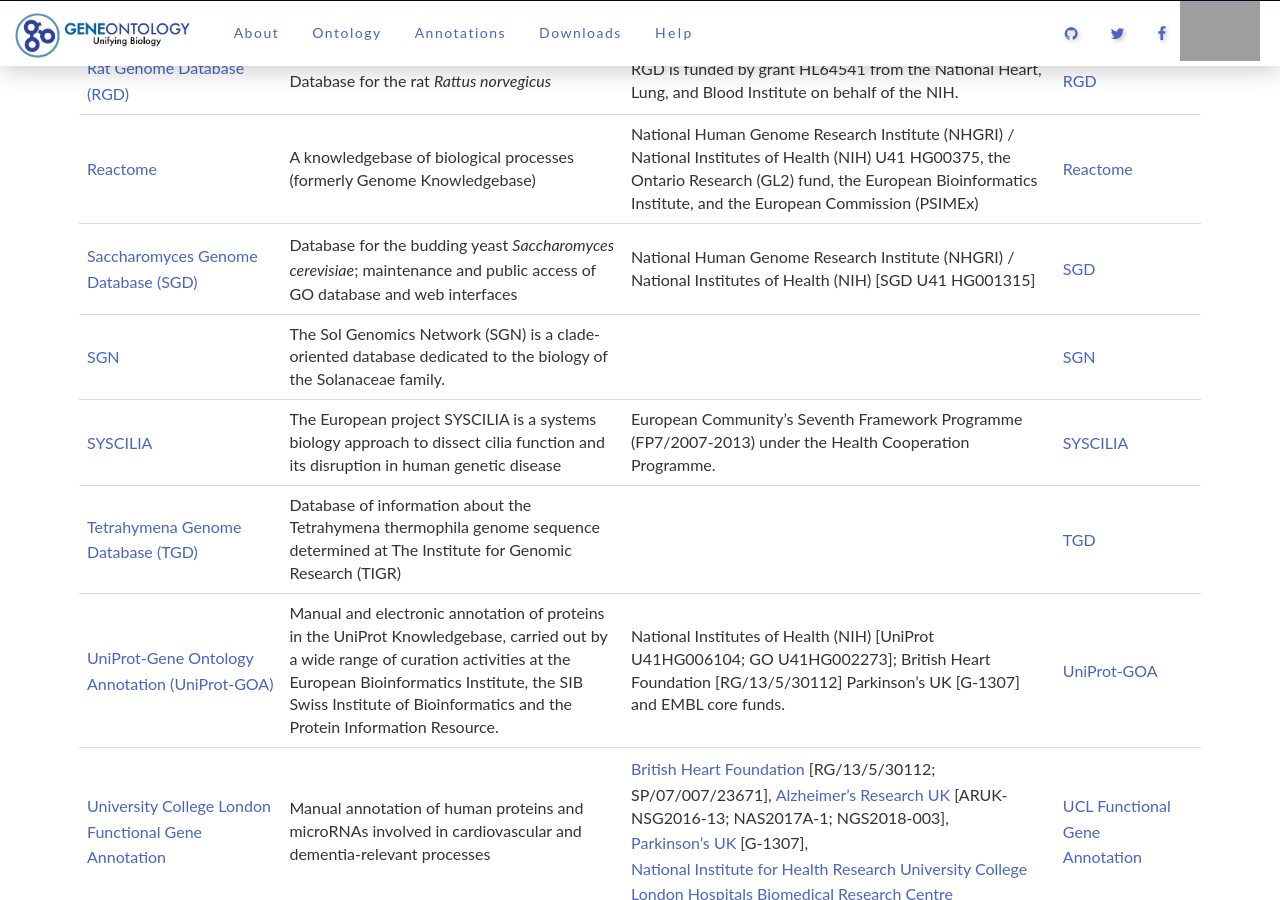
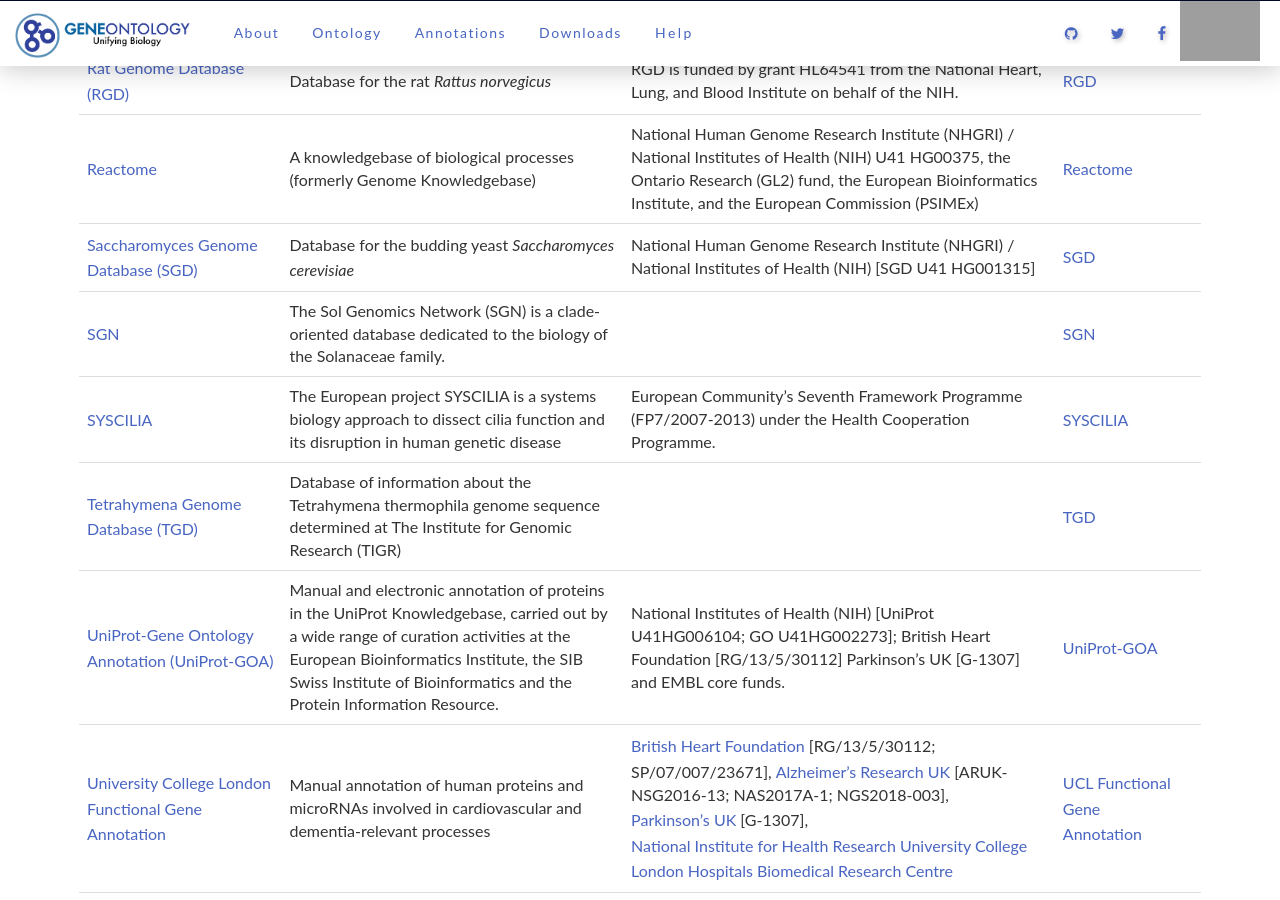
Before and after one commit to geneontology/geneontology.github.io, a Jekyll site: the page built from _docs/annotation-contributors.md, in a window 1280 px wide and 900 px high, scrolled down 2591 px. Built offline with Jekyll 4.4.1, drawn with Linux system fonts in a browser that asks for light colours; nearby versions of some CDN libraries; grey boxes are pictures that could not be loaded.

Commit message:
Update annotation-contributors.md
Updated UCL link as requested

```diff
--- a/_docs/annotation-contributors.md
+++ b/_docs/annotation-contributors.md
@@ -40,12 +40,12 @@
 |[Pseudomonas Genome Database (PseudoCAP)](http://www.pseudomonas.com/){:target="blank"}| 	A resource for annotations for the *Pseudomonas aeruginosa* PAO1 reference strain's genome and comparative analyses of several related *Pseudomonas* species |	[Cystic Fibrosis Foundation Therapeutics Inc.](http://www.cff.org/research/CFFT/){:target="blank"} |	[PseudoCAP](mailto:pseudocap-mail@sfu.ca){:target="blank"}|
 |[Rat Genome Database (RGD)](http://rgd.mcw.edu/){:target="blank"}| 	Database for the rat *Rattus norvegicus* |	RGD is funded by grant HL64541 from the National Heart, Lung, and Blood Institute on behalf of the NIH. |	[RGD](http://rgd.mcw.edu/contact/index.shtml){:target="blank"}|
 |[Reactome](http://www.reactome.org/){:target="blank"}| 	A knowledgebase of biological processes (formerly Genome Knowledgebase) |	National Human Genome Research Institute (NHGRI) / National Institutes of Health (NIH) U41 HG00375, the Ontario Research (GL2) fund, the European Bioinformatics Institute, and the European Commission (PSIMEx)| 	[Reactome](mailto:help@reactome.org)|
-|[Saccharomyces Genome Database (SGD)](http://www.yeastgenome.org/){:target="blank"}| 	Database for the budding yeast *Saccharomyces cerevisiae*; maintenance and public access of GO database and web interfaces |	National Human Genome Research Institute (NHGRI) / National Institutes of Health (NIH) [SGD U41 HG001315]| 	[SGD](mailto:sgd-helpdesk@lists.stanford.edu)|
+|[Saccharomyces Genome Database (SGD)](http://www.yeastgenome.org/){:target="blank"}| 	Database for the budding yeast *Saccharomyces cerevisiae* |	National Human Genome Research Institute (NHGRI) / National Institutes of Health (NIH) [SGD U41 HG001315]| 	[SGD](mailto:sgd-helpdesk@lists.stanford.edu)|
 |[SGN](https://www.solgenomics.net//){:target="blank"}| 	The Sol Genomics Network (SGN) is a clade-oriented database dedicated to the biology of the Solanaceae family.|| 		[SGN](https://www.solgenomics.net/contact/form){:target="blank"}|
 |[SYSCILIA](http://syscilia.org/){:target="blank"}| 	The European project SYSCILIA is a systems biology approach to dissect cilia function and its disruption in human genetic disease |	European Community's Seventh Framework Programme (FP7/2007-2013) under the Health Cooperation Programme. |	[SYSCILIA](http://syscilia.org/contacts.shtml){:target="blank"}|
 |[Tetrahymena Genome Database (TGD)](http://ciliate.org/index.php/home/welcome){:target="blank"}| 	Database of information about the Tetrahymena thermophila genome sequence determined at The Institute for Genomic Research (TIGR) | |[TGD](mailto:ciliate-curator@bradley.edu)|
 |[UniProt-Gene Ontology Annotation (UniProt-GOA)](http://www.ebi.ac.uk/GOA){:target="blank"}|	Manual and electronic annotation of proteins in the UniProt Knowledgebase, carried out by a wide range of curation activities at the European Bioinformatics Institute, the SIB Swiss Institute of Bioinformatics and the Protein Information Resource. |	National Institutes of Health (NIH) [UniProt U41HG006104; GO U41HG002273]; British Heart Foundation [RG/13/5/30112] Parkinson's UK [G-1307] and EMBL core funds.| 	[UniProt-GOA](mailto:goa@ebi.ac.uk)|
-|[University College London Functional Gene Annotation](http://geneontology.org/external-project/cardiovascular-gene-annotation-initiative){:target="blank"}| 	Manual annotation of human proteins and microRNAs involved in cardiovascular and dementia-relevant processes  |	[British Heart Foundation](http://www.bhf.org.uk/){:target="blank"} [RG/13/5/30112; SP/07/007/23671], [Alzheimer's Research UK](http://www.alzheimersresearchuk.org/){:target="blank"} [ARUK-NSG2016-13; NAS2017A-1; NGS2018-003], [Parkinson's UK](https://www.parkinsons.org.uk/){:target="blank"} [G-1307], [National Institute for Health Research University College London Hospitals Biomedical Research Centre](http://www.uclhospitals.brc.nihr.ac.uk/){:target="blank"}	|[UCL Functional Gene Annotation](mailto:goannotation@ucl.ac.uk)|
+|[University College London Functional Gene Annotation](www.ucl.ac.uk/functional-gene-annotation/){:target="blank"}| 	Manual annotation of human proteins and microRNAs involved in cardiovascular and dementia-relevant processes  |	[British Heart Foundation](http://www.bhf.org.uk/){:target="blank"} [RG/13/5/30112; SP/07/007/23671], [Alzheimer's Research UK](http://www.alzheimersresearchuk.org/){:target="blank"} [ARUK-NSG2016-13; NAS2017A-1; NGS2018-003], [Parkinson's UK](https://www.parkinsons.org.uk/){:target="blank"} [G-1307], [National Institute for Health Research University College London Hospitals Biomedical Research Centre](http://www.uclhospitals.brc.nihr.ac.uk/){:target="blank"}	|[UCL Functional Gene Annotation](mailto:goannotation@ucl.ac.uk)|
 |[WormBase](http://www.wormbase.org/){:target="blank"}| 	WormBase is an international consortium of biologists and computer scientists dedicated to providing the research community with accurate, current, accessible information concerning the genetics, genomics and biology of *Caenorhabditis elegans* and related nematodes |	WormBase is supported by grant #U41 HG002223 from the National Human Genome Research Institute at the US National Institutes of Health, the UK Medical Research Council, and the UK Biotechnology and Biological Sciences Research Council.| [WormBase](http://www.wormbase.org/tools/support){:target="blank"}|
 |[Zebrafish Information Network (ZFIN)](http://zfin.org/){:target="blank"}| 	The Zebrafish Model Organism Database is the community resource for genetic and genomic data involving zebrafish (Danio rerio). Data in ZFIN includes Gene Ontology annotations, mutants, gene expression, phenotypes, knockdown reagents, antibodies, transgenic constructs, and reporter lines. These data are integrated from direct data submissions from the research community and expert curation of published literature by biocurators. | ZFIN is funded by the National Human Genome Research Institute of the National Institutes of Health [HG002659]	|  	[ZFIN](mailto:curators@zfin.org)|
 
```
